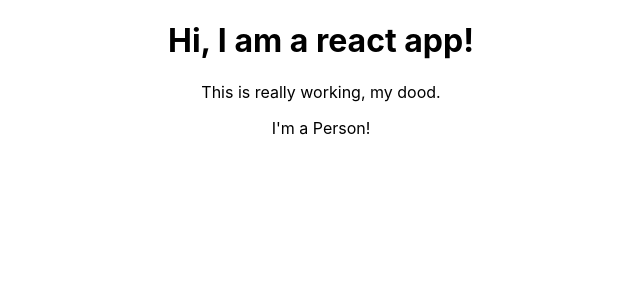
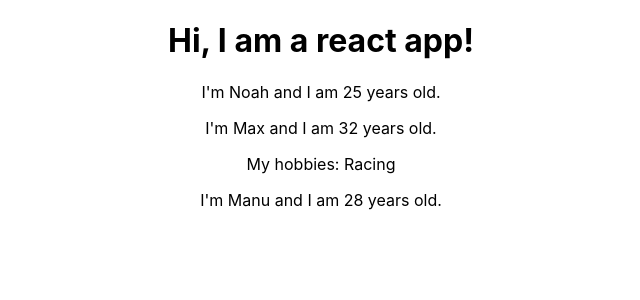
Before and after one commit to nanderson815/ReactCourseProject1, a React (Create React App) app: page / in a window 1280 px wide. Shown: the top 300 px of the page, without its empty margins (319-959 px from the left). Built offline with nearby package versions, Linux system fonts and the light colour scheme.

Commit message:
adding new component

```diff
--- a/src/App.js
+++ b/src/App.js
@@ -6,9 +6,10 @@
   render() {
     return (
       <div className="App">
-       <h1>Hi, I am a react app!</h1>
-       <p>This is really working, my dood.</p>
-       <Person />
+        <h1>Hi, I am a react app!</h1>
+        <Person name="Noah" age="25" />
+        <Person name="Max" age="32">My hobbies: Racing</Person>
+        <Person name="Manu" age="28" />
       </div>
     );
   }
--- a/src/Person/Person.js
+++ b/src/Person/Person.js
@@ -2,8 +2,11 @@
 
 const person = (props) => {
     return (
-        <p>I'm a Person!</p>
+        <div>
+            <p>I'm {props.name} and I am {props.age} years old.</p>
+            <p>{props.children}</p>
+        </div>
     )
-}
+};
 
 export default person;
```
